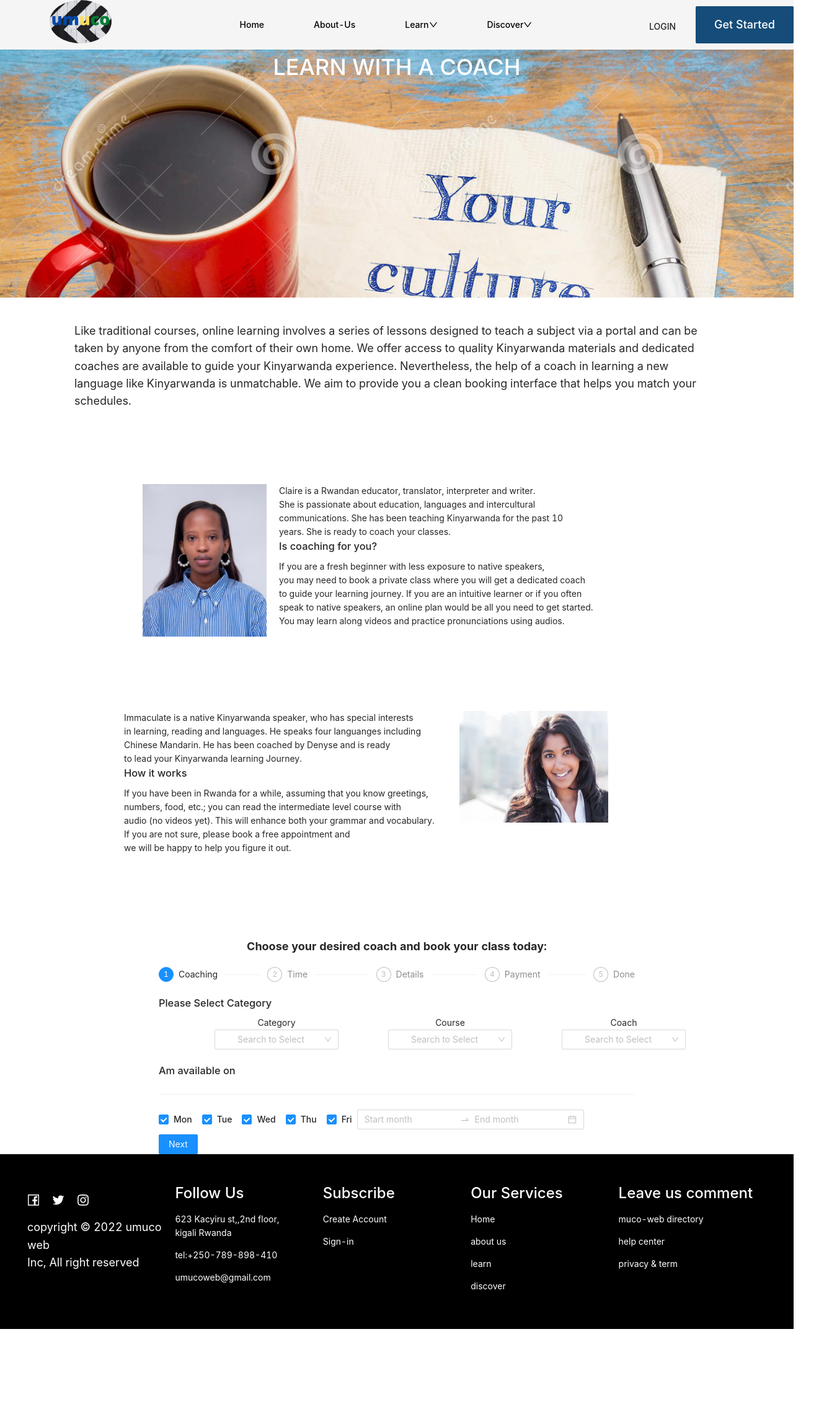
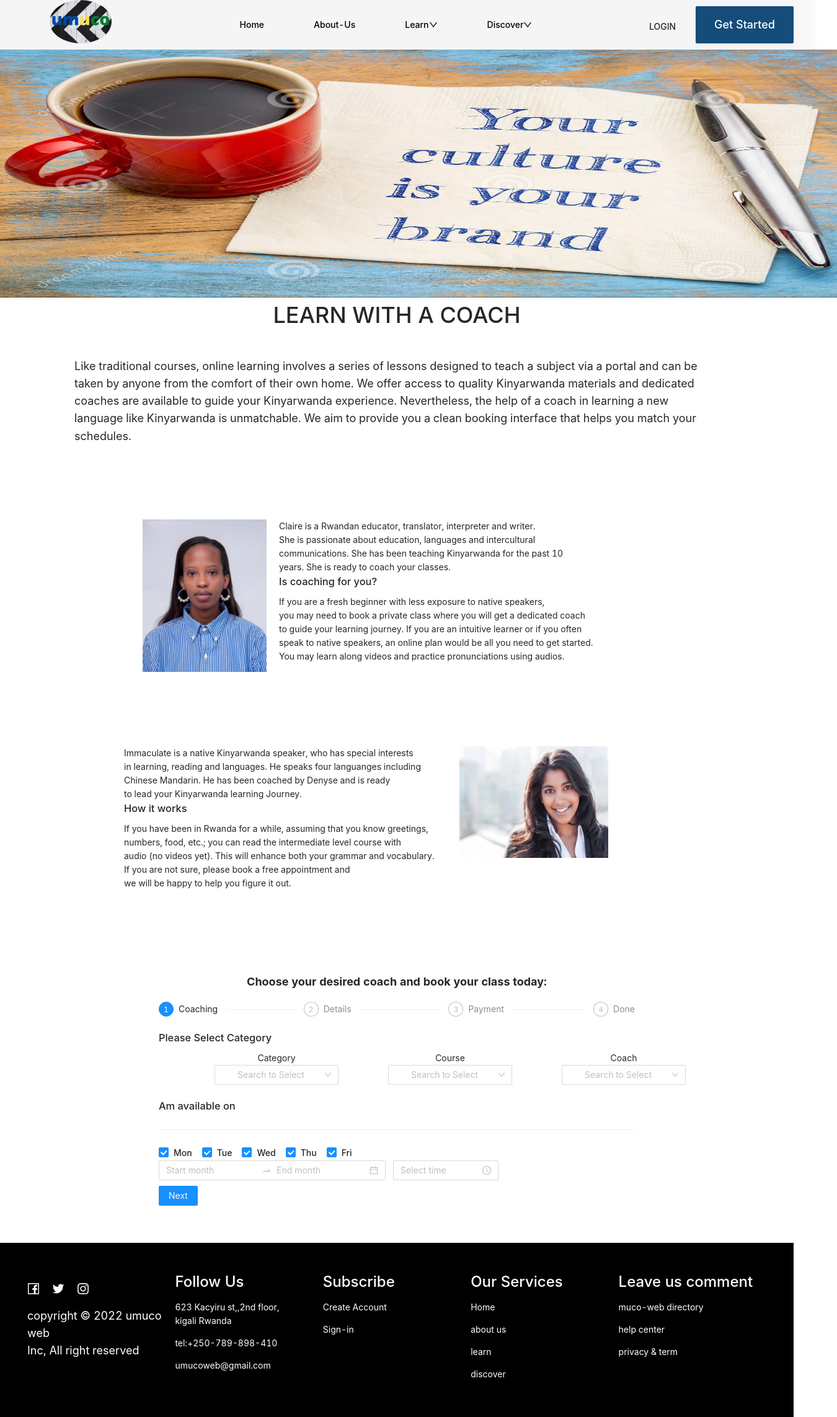
Before and after one commit to Loice-vanessa/umuco-frontend, a React (Create React App) app: page /user in a window 1280 px wide. Shown: the whole page at 62% size, 1350 px wide, since content can reach past the window. Before the commit the page ends 2144 px from the top, so only its background shows below. Built offline with nearby package versions, Linux system fonts and the light colour scheme.

Commit message:
Third commit

```diff
--- a/src/views/Home.css
+++ b/src/views/Home.css
@@ -99,18 +99,18 @@
  .logo{
     background-image: url("../assets/images/igiseke.JPG");
  }
- .learningPic{
-    background-image: url("../assets/images/cultureTag2.jpg");
-    background-size: cover;
-    height: 40rem;
-    /* background-repeat: no-repeat; */
-   object-fit: cover;
- }
+ /* .learningPic{
+    background-image: url("../assets/images/Lake_Kivu_Serena_Rwanda.jpg");
+    background-size:cover;
+    background-repeat: no-repeat;
+    width: 100vw;
+ } */
  .learn-Profile{
-    color: white;
+
     display: flex;
     justify-content: center;
     font-size: 36px;
+
  }
  ul{
     display: flex;
--- a/src/views/firstContent.js
+++ b/src/views/firstContent.js
@@ -1,5 +1,5 @@
 import React , { useState }from "react";
-import { Select, DatePicker, Space ,Checkbox, Divider }   from 'antd';
+import { Select, DatePicker, Space ,Checkbox, Divider,TimePicker,Button }   from 'antd';
 
 const CheckboxGroup = Checkbox.Group;
 const plainOptions = ['Mon', 'Tue','Wed','Thu','Fri'];
@@ -10,7 +10,7 @@
 const [checkedList, setCheckedList] = useState(defaultCheckedList);
   const [indeterminate, setIndeterminate] = useState(true);
   const [checkAll, setCheckAll] = useState(true);
-
+  const [open, setOpen] = useState(false);
 
     const { RangePicker } = DatePicker;
 
@@ -88,8 +88,17 @@
 
       <Divider />
       <CheckboxGroup options={plainOptions} value={checkedList}  />
-      <Space direction="vertical" size={12}>
+      <Space direction="horizontal" size={12} >
     <RangePicker picker="month" />
+    <TimePicker
+      open={open}
+      onOpenChange={setOpen}
+      renderExtraFooter={() => (
+        <Button size="small" type="primary" onClick={() => setOpen(false)}>
+          OK
+        </Button>
+      )}
+    />
   </Space>
   </h3>
         </>
--- a/src/views/learn.js
+++ b/src/views/learn.js
@@ -3,7 +3,6 @@
 import logo from "../assets/images/logo.jpg";
 import photo from "../assets/images/learn.jfif";
 import "antd/dist/antd.css";
-// import './index.css';
 import { Card } from "antd";
 import Footer from "../components/Footer"
 const Learn = () => {
--- a/src/views/userDash.js
+++ b/src/views/userDash.js
@@ -1,5 +1,5 @@
 import React, { useState } from "react";
-import { Button, message, Steps } from "antd";
+import { Button, message, Steps,Image,TimePicker } from "antd";
 import "./Home.css";
 import claire from "../assets/images/claire.jpg";
 import Immaculate from "../assets/images/myself.jpeg";
@@ -8,17 +8,14 @@
 import SecondContent from "./secondContent";
 import LastContent from "./lastContent";
 import FifthContent from "./FifthContent";
-
+import pic from "../assets/images/cultureTag2.jpg"
 const { Step } = Steps;
 const steps = [
   {
     title: "Coaching",
     content: <FirstContent />,
   },
-  {
-    title: "Time",
-    content: <SecondContent/>,
-  },
+
   {
     title: "Details",
     content: <ThirdContent/>,
@@ -33,7 +30,10 @@
   },
 ];
 const Coaching = () => {
+  const [random, setRandom] = useState();
   const [current, setCurrent] = useState(0);
+
+
 
   const next = () => {
     setCurrent(current + 1);
@@ -45,9 +45,26 @@
 
   return (
     <>
+
       <div className="learningPic">
-        <h1 className="learn-Profile">LEARN WITH A COACH</h1>
+
+      <Image
+
+      height={400}
+        width={1350}
+        src={pic}
+        placeholder={
+          <Image
+            preview={false}
+          src={"Learn with a coach"}
+            width={200}
+          />
+        }
+          />
+
+
       </div>
+      <h1 className="learn-Profile">LEARN WITH A COACH</h1>
       <p style={{ margin: "40px 120px",fontSize:"18px" }}>
         Like traditional courses, online learning involves a series of lessons
         designed to teach a subject via a portal and can be taken by anyone from
@@ -97,7 +114,7 @@
         </p>
         <img src={Immaculate} alt="" style={{ width: "28rem", height:"18rem", paddingLeft: "40px"  }}></img>
       </div>
-      <div className="Dashboard">
+      <div className="Dashboard" style={{marginBottom:"60px"}}>
         <p
           style={{
             display: "flex",
```
Also changed, not shown: src/assets/images/Lake_Kivu_Serena_Rwanda.jpg (added), src/assets/images/cultureTag2.jpg.
